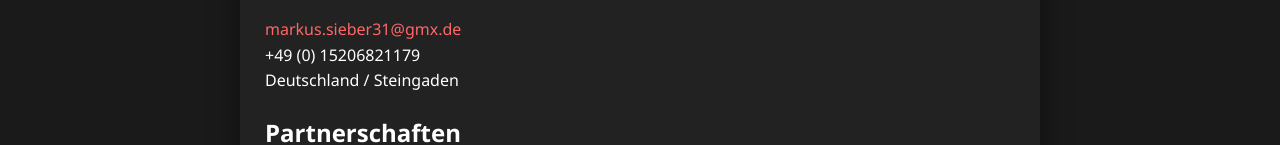
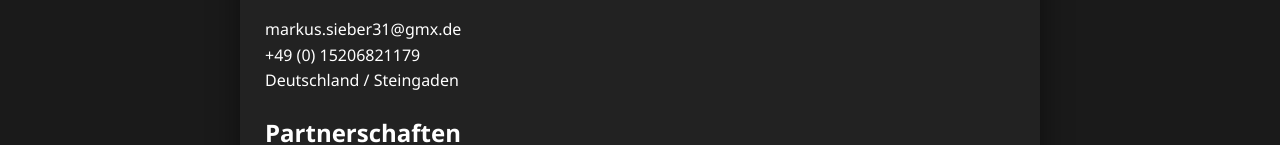
Before and after one commit to Tbrasstracks/Markus-Sieber, a plain HTML site: page index.html in a window 1280 px wide. Shown: the part 348-493 px from the top of the page. Drawn offline with Linux system fonts and the light colour scheme.

Commit message:
Remove email span tag from contact info

```diff
--- a/index.html
+++ b/index.html
@@ -25,7 +25,7 @@
     <div class="container">
         <section class="contact-info">
             <h2>Private Daten</h2>
-            <p><span class="email-red">markus.sieber31@gmx.de</span><br>
+            <p>markus.sieber31@gmx.de<br>
             +49 (0) 15206821179<br>
             Deutschland / Steingaden</p>
         </section>
```
